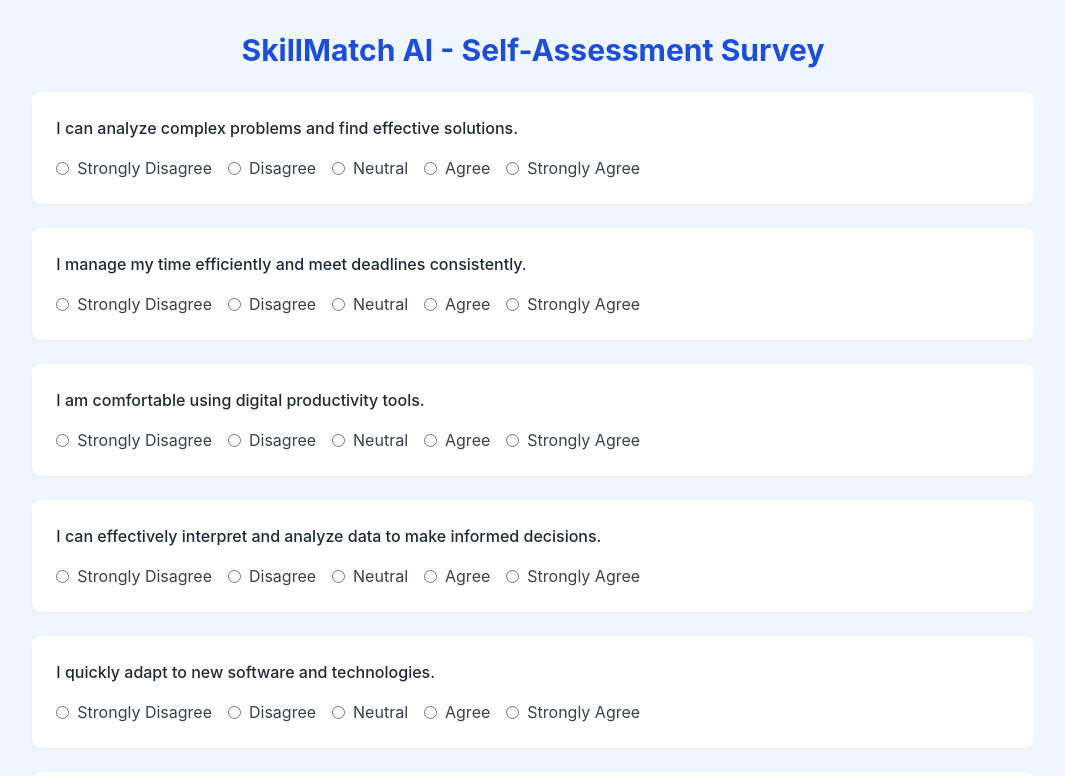
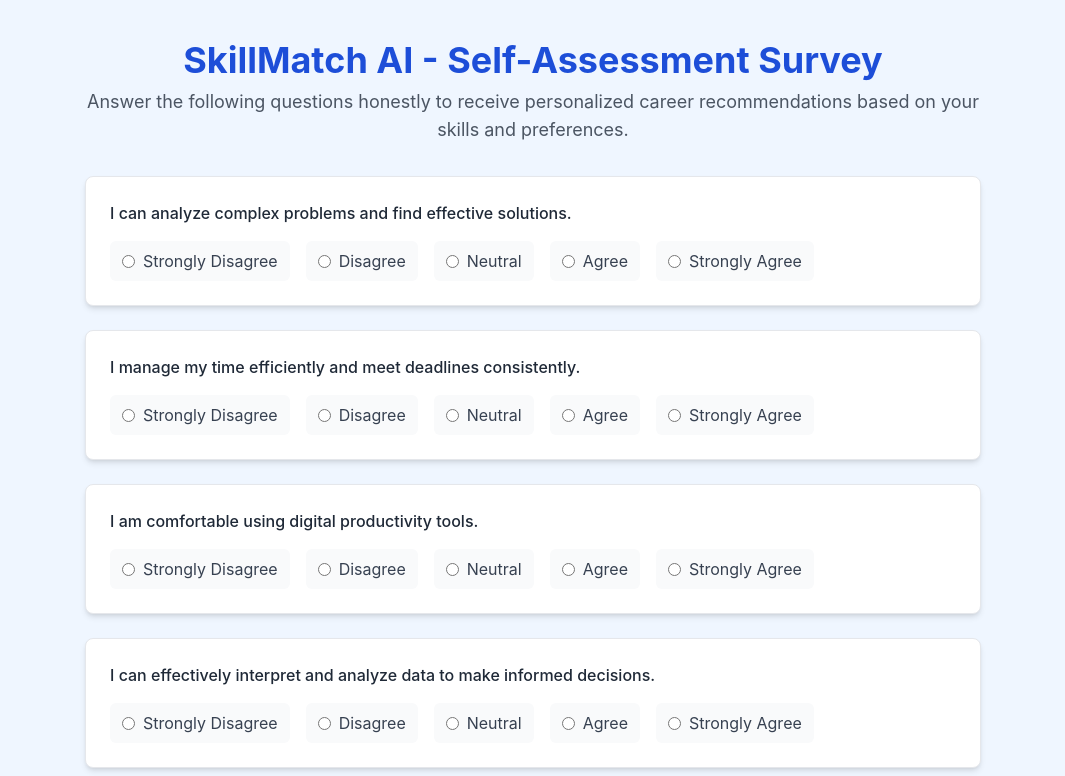
Before and after one commit to EthanDelCampo/SkillMatchAI, a React (Create React App) app in the folder frontend/: page / in a window 1280 px wide. Shown: the top 776 px of the page, without its empty margins (107-1172 px from the left). Built offline with nearby package versions, Linux system fonts and the light colour scheme.

Commit message:
FINAL COMMIT

```diff
--- a/frontend/src/components/Survey.js
+++ b/frontend/src/components/Survey.js
@@ -77,12 +77,16 @@
   };
 
   return (
-    <div className="min-h-screen flex flex-col justify-center items-center bg-blue-50 p-8">
+    <div className="min-h-screen flex flex-col items-center bg-blue-50 px-4 py-10">
       {!submitted ? (
-        <div>
-          <h2 className="text-3xl font-bold text-blue-700 mb-6 text-center">
+        <div className="max-w-4xl w-full">
+          <h2 className="text-4xl font-bold text-blue-700 mb-2 text-center">
             SkillMatch AI - Self-Assessment Survey
           </h2>
+          <p className="text-lg text-gray-600 mb-8 text-center">
+            Answer the following questions honestly to receive personalized career recommendations based on your skills and preferences.
+          </p>
+
           <form onSubmit={handleSubmit}>
             <div className="space-y-6">
               {surveyQuestions.map((q) => (
@@ -98,16 +102,16 @@
             <button
               type="submit"
               disabled={loading}
-              className="mt-8 w-full bg-blue-600 hover:bg-blue-700 text-white font-semibold py-3 rounded-lg transition-colors"
+              className="mt-10 w-full bg-blue-600 hover:bg-blue-700 text-white font-semibold py-3 rounded-xl shadow-md transition duration-300"
             >
               {loading ? "Submitting..." : "Submit"}
             </button>
           </form>
 
-          {error && <p className="text-red-500 mt-4">{error}</p>}
+          {error && <p className="text-red-600 mt-4 text-center">{error}</p>}
         </div>
       ) : (
-        <div className="text-center">
+        <div className="text-center max-w-xl w-full">
           <h3 className="text-2xl font-semibold text-blue-700 mb-4">Career Recommendations</h3>
           {result && result.length > 0 ? (
             <ul className="list-disc list-inside text-left text-blue-800 space-y-2">
--- a/frontend/src/components/SurveyQuestion.js
+++ b/frontend/src/components/SurveyQuestion.js
@@ -6,11 +6,14 @@
   };
 
   return (
-    <div className="p-6 bg-white rounded-lg shadow-sm">
+    <div className="p-6 bg-white rounded-lg shadow-md border border-gray-200">
       <p className="mb-4 font-medium text-gray-800">{question.question}</p>
       <div className="flex flex-wrap gap-4">
         {options.map((option, index) => (
-          <label key={index} className="flex items-center space-x-2">
+          <label
+            key={index}
+            className="flex items-center space-x-2 bg-gray-50 px-3 py-2 rounded-md hover:bg-blue-50 transition cursor-pointer"
+          >
             <input
               type="radio"
               name={`question-${question.id}`}
```
Also changed, not shown: 1 other file (tests, documents, lock files or other folders).
